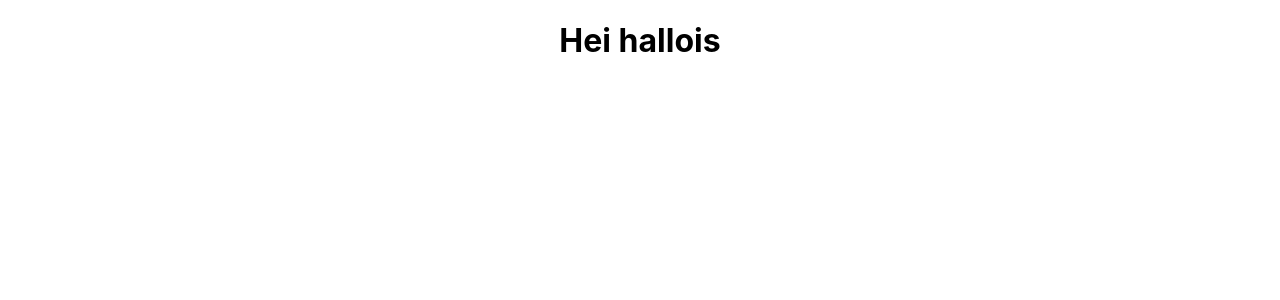
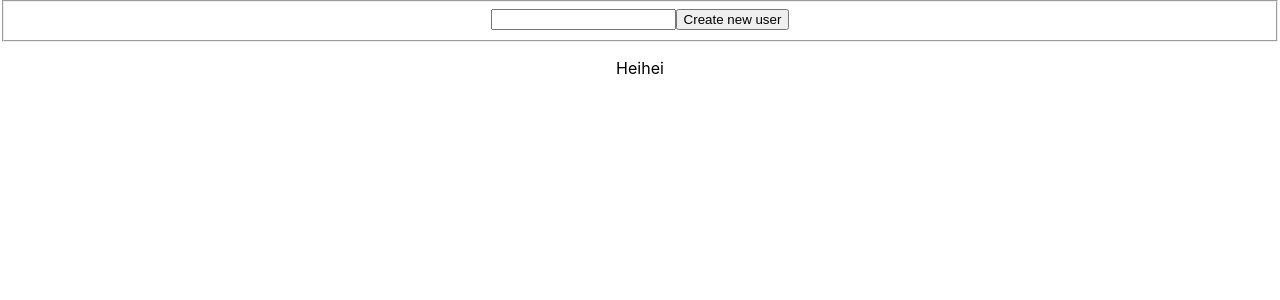
Before and after one commit to RenateKarlsen/asl-translator-app, a React (Create React App) app: page / in a window 1280 px wide. Shown: the top 300 px of the page. Built offline with nearby package versions, Linux system fonts and the light colour scheme.

Commit message:
App now posts user to api

```diff
--- a/src/components/LoginPage.jsx
+++ b/src/components/LoginPage.jsx
@@ -1,8 +1,29 @@
+import { useState } from "react"
+import { postUser } from "../services/UserService"
+
 const LoginPage = () => {
-    return (
-        <h1>Hei hallois</h1>
-    )
+  const [userName, setUserName] = useState("")
+
+  const handleNameChange = (event) => {
+    setUserName(event.target.value)
+  }
+
+  const handleRegisterSubmit = (event) => {
+    event.preventDefault()
+    postUser(userName)
+  }
+
+  return (
+    <>
+      <form onSubmit={handleRegisterSubmit}>
+        <fieldset>
+          <input type="text" value={userName} onChange={handleNameChange} />
+          <button type="submit">Create new user</button>
+        </fieldset>
+      </form>
+      <p>Heihei</p>
+    </>
+  )
 }
 
-
-export default LoginPage;
+export default LoginPage
--- /dev/null
+++ b/src/services/UserService.js
@@ -0,0 +1,26 @@
+const apiURL = "https://best-asl-translator.herokuapp.com"
+const apiKey = "hirtehneaatehi"
+
+export const postUser = (userName) => {
+  fetch(`${apiURL}/translations`, {
+    method: "POST",
+    headers: {
+      "X-API-Key": apiKey,
+      "Content-Type": "application/json",
+    },
+    body: JSON.stringify({
+      username: userName,
+      translations: [],
+    }),
+  })
+    .then((response) => {
+      if (!response.ok) {
+        throw new Error("Could not create new user")
+      }
+      return response.json()
+    })
+    .then((newUser) => {
+      // newUser is the new user with an id
+    })
+    .catch((error) => {})
+}
```
